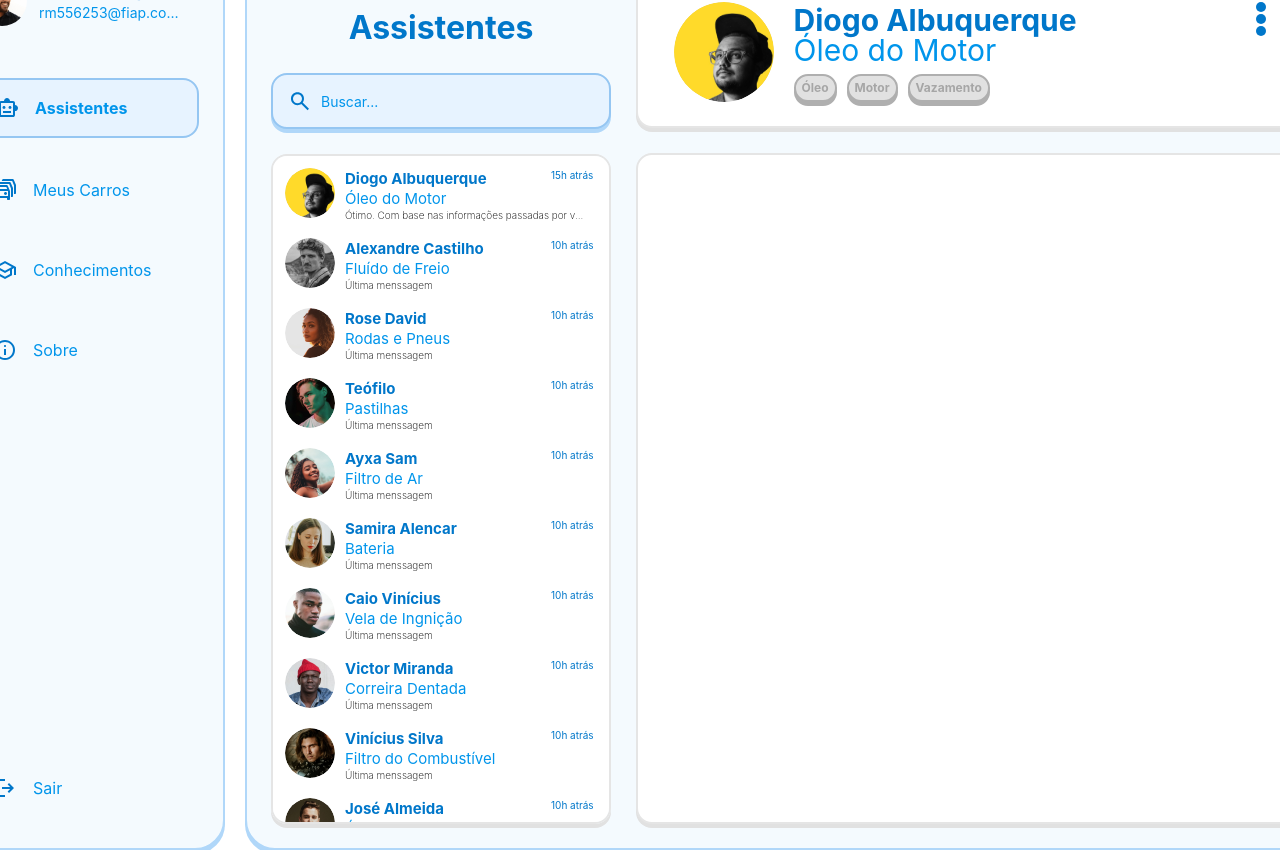
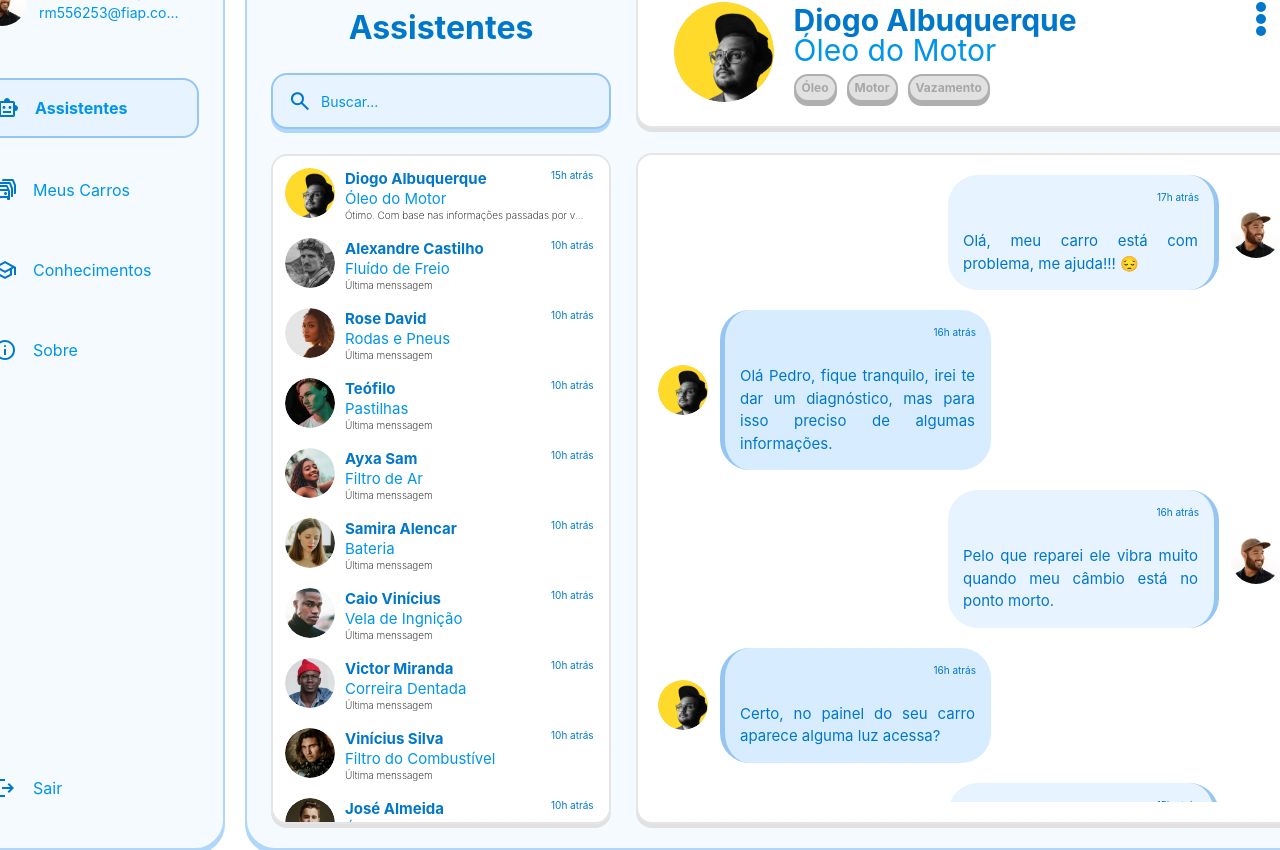
Before and after one commit to LELE-REPAIRS/lele-repairs-react, a React (Vite) app: page /assistentes in a window 1280 px wide. Shown: the top 850 px of the page. Built offline with nearby package versions, Linux system fonts and the light colour scheme.

Commit message:
Inserção dos componentes `MessageSelf` e `MessageOther` para exibição das menssagens do Bot e Usuário.

```diff
--- a/src/routes/Assistentes/index.tsx
+++ b/src/routes/Assistentes/index.tsx
@@ -5,6 +5,8 @@ import Input from "../../components/Globais/Input";
 import MenuList from "../../components/Globais/MenuList";
 import Header from "../../components/Header/Header";
 import './index.css'
+import MessageOther from "./MessageOther";
+import MessageSelf from "./MessageSelf";
 
 function Assistentes() {
 
@@ -57,6 +59,13 @@ function Assistentes() {
             </div>
             <div className="w-[667px] h-[671px] flex-col justify-start items-start flex bg-white rounded-2xl border-2 border-neutral-200 shadow-bg_gray p-5 gap-5">
               <div className="w-[623px] flex flex-grow flex-col shrink basis-0 justify-start items-start gap-5 overflow-x-hidden">
+                <MessageSelf menssagem={"Olá, meu carro está com problema, me ajuda!!! 😔"} tempo={"17h atrás"} avatar={"/user-logged.png"}/>
+                <MessageOther menssagem={"Olá Pedro, fique tranquilo, irei te dar um diagnóstico, mas para isso preciso de algumas informações."} tempo={"16h atrás"} avatar={"/bot-1.svg"}/>
+                <MessageSelf menssagem={"Pelo que reparei ele vibra muito quando meu câmbio está no ponto morto."} tempo={"16h atrás"} avatar={"/user-logged.png"}/>
+                <MessageOther menssagem={"Certo, no painel do seu carro aparece alguma luz acessa?"} tempo={"16h atrás"} avatar={"/bot-1.svg"}/>
+                <MessageSelf menssagem={"Tem uma luz com um simbolo de óleo."} tempo={"15h atrás"} avatar={"/user-logged.png"}/>
+                <MessageOther menssagem={"Ótimo! Com base nas informações passadas por você, consegui identificar que seu carro pode estar com o óleo do motor vencido. A vibração que você sente acontece por atrito entre os pistões, anéis aumentam considerávelmente."} tempo={"15h atrás"} avatar={"/bot-1.svg"}/>
+                <MessageOther menssagem={"Vou gerar a Ordem de Serviço para você se direcionar a oficina mais próxima de sua localização. Solicito que aguarde que em alguns instantes te encaminho mais informações! 😉"} tempo={"15h atrás"} avatar={"/bot-1.svg"}/>
               </div>
             </div>
           </section>
```
